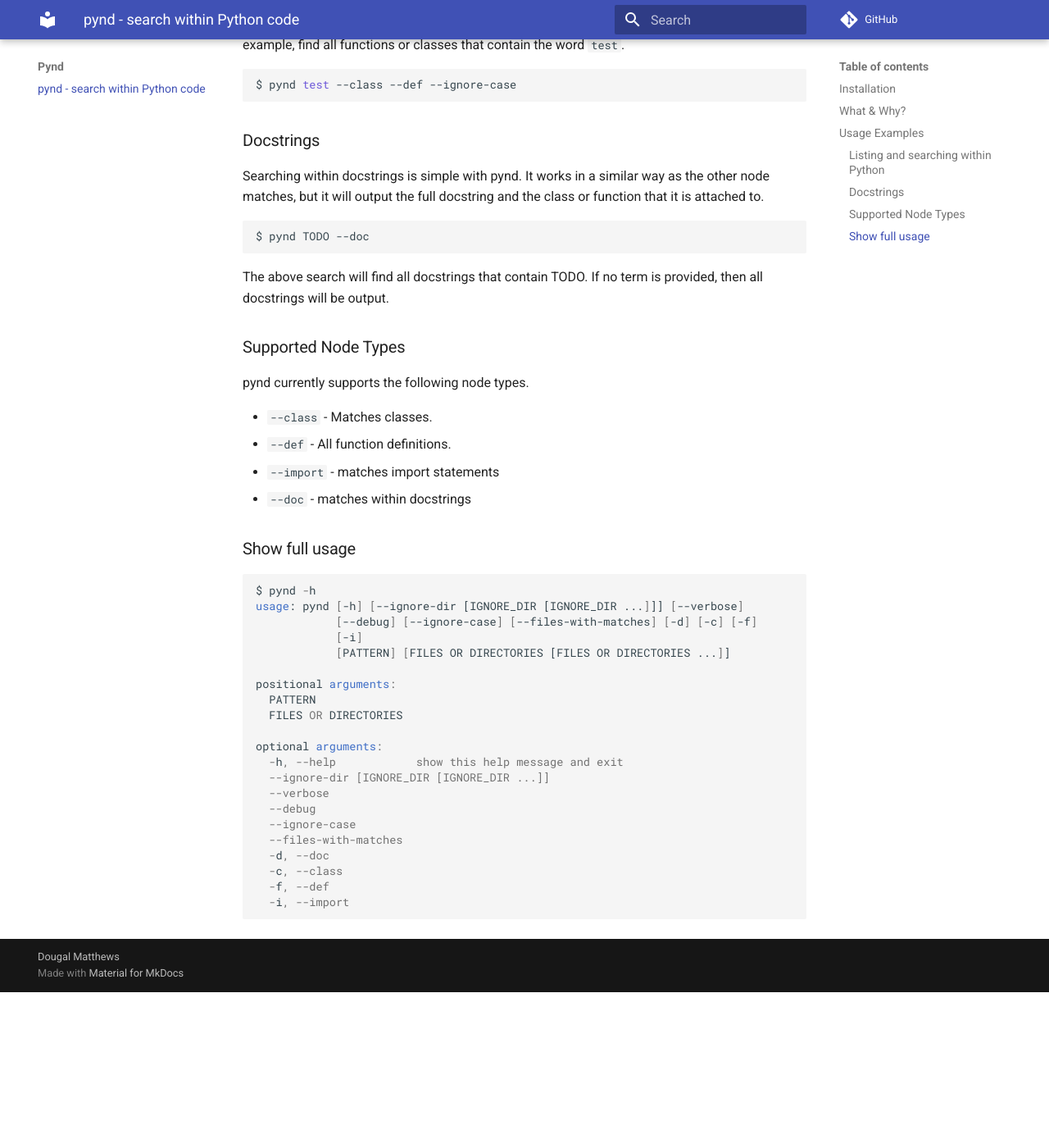
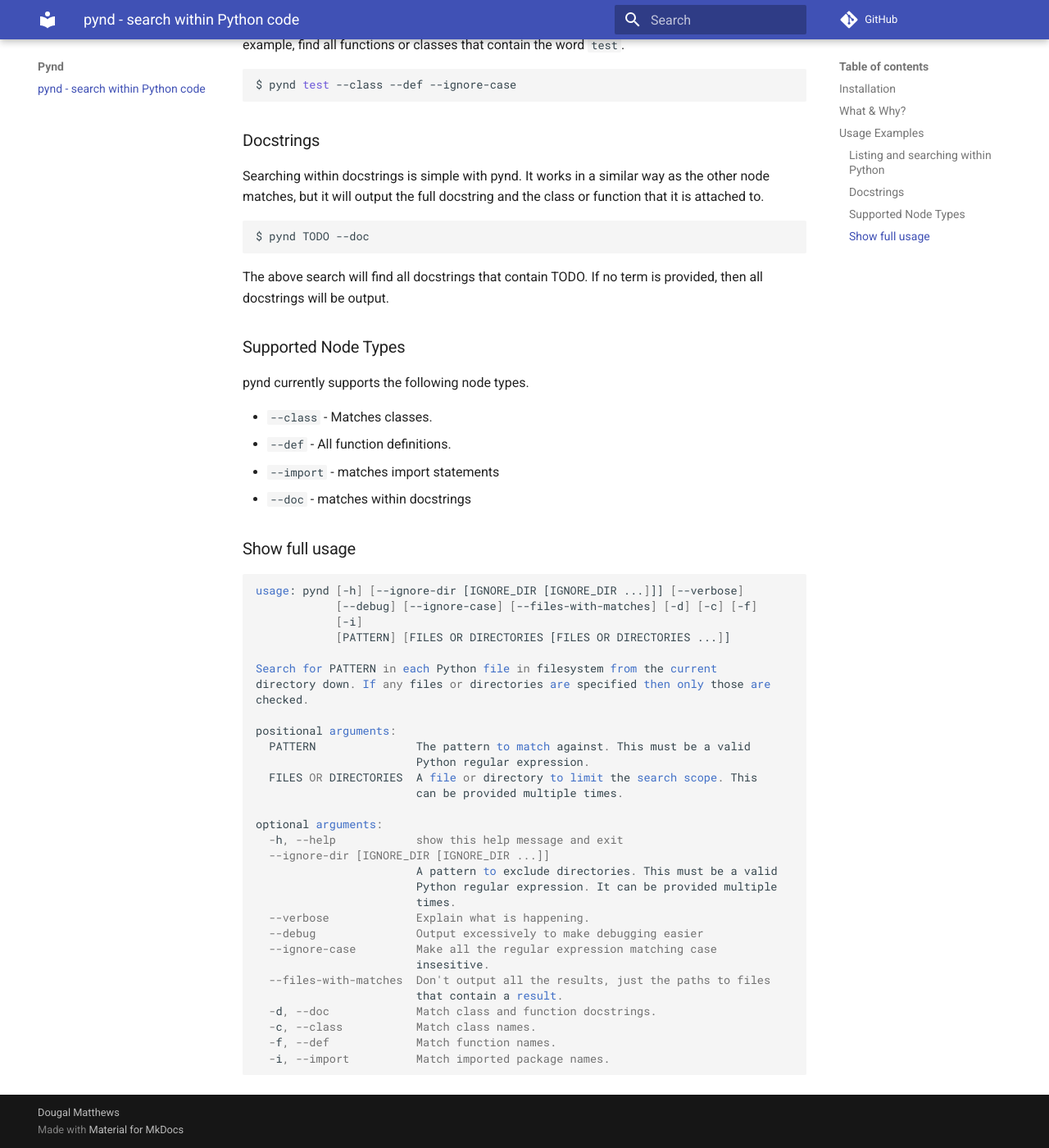
Before and after one commit to d0ugal/pynd, an MkDocs documentation site: the page built from docs/index.md, in a window 1280 px wide and 1400 px high, scrolled down 979 px. Shown: the whole window at 82% size. Built offline with MkDocs 1.6.1 and Material for MkDocs 9.7.7, drawn with Linux system fonts in a browser that asks for light colours; comment, search, counter and statistics services are not loaded; before the commit the page ends 2189 px from its top, so only the background shows below that.

Commit message:
Add help messages to the CLI

````diff
--- a/docs/index.md
+++ b/docs/index.md
@@ -72,25 +72,35 @@
 ### Show full usage
 
 ```
-$ pynd -h
 usage: pynd [-h] [--ignore-dir [IGNORE_DIR [IGNORE_DIR ...]]] [--verbose]
             [--debug] [--ignore-case] [--files-with-matches] [-d] [-c] [-f]
             [-i]
             [PATTERN] [FILES OR DIRECTORIES [FILES OR DIRECTORIES ...]]
 
+Search for PATTERN in each Python file in filesystem from the current
+directory down. If any files or directories are specified then only those are
+checked.
+
 positional arguments:
-  PATTERN
-  FILES OR DIRECTORIES
+  PATTERN               The pattern to match against. This must be a valid
+                        Python regular expression.
+  FILES OR DIRECTORIES  A file or directory to limit the search scope. This
+                        can be provided multiple times.
 
 optional arguments:
   -h, --help            show this help message and exit
   --ignore-dir [IGNORE_DIR [IGNORE_DIR ...]]
-  --verbose
-  --debug
-  --ignore-case
-  --files-with-matches
-  -d, --doc
-  -c, --class
-  -f, --def
-  -i, --import
+                        A pattern to exclude directories. This must be a valid
+                        Python regular expression. It can be provided multiple
+                        times.
+  --verbose             Explain what is happening.
+  --debug               Output excessively to make debugging easier
+  --ignore-case         Make all the regular expression matching case
+                        insesitive.
+  --files-with-matches  Don't output all the results, just the paths to files
+                        that contain a result.
+  -d, --doc             Match class and function docstrings.
+  -c, --class           Match class names.
+  -f, --def             Match function names.
+  -i, --import          Match imported package names.
 ```
````
Also changed, not shown: 2 other files.
